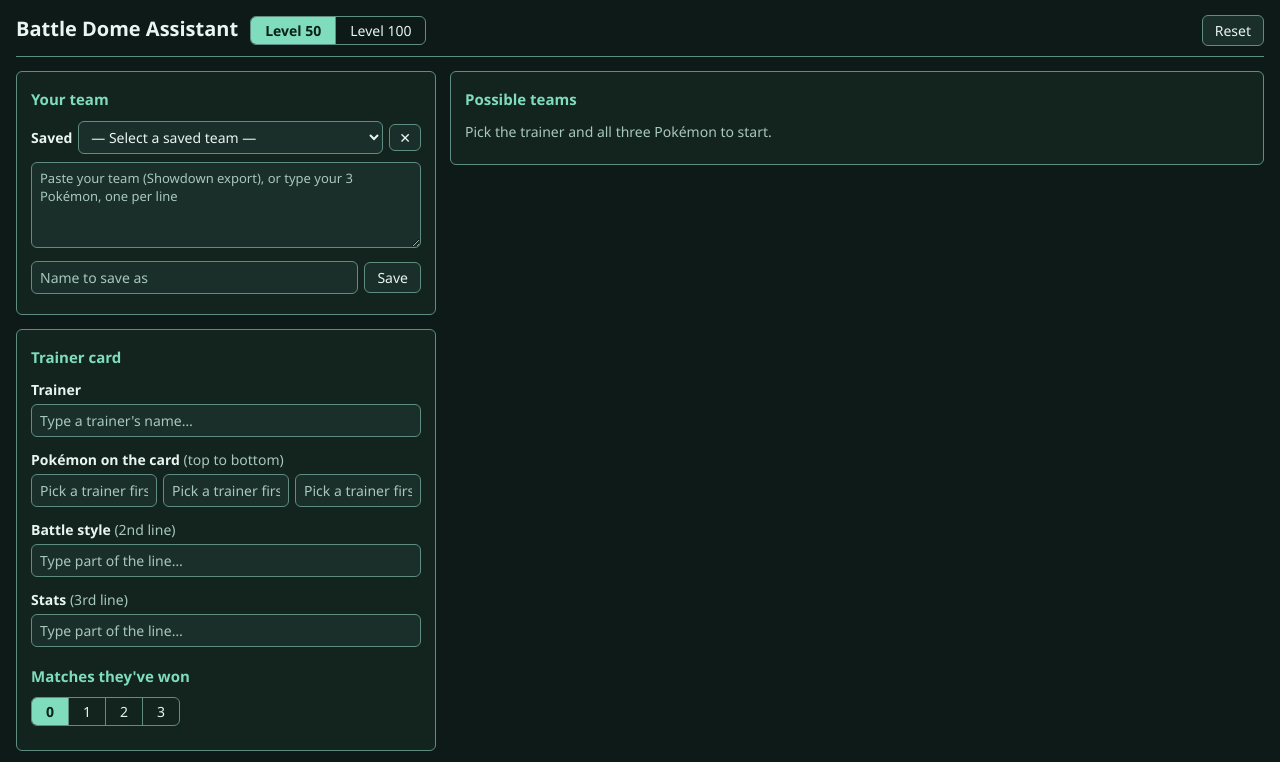
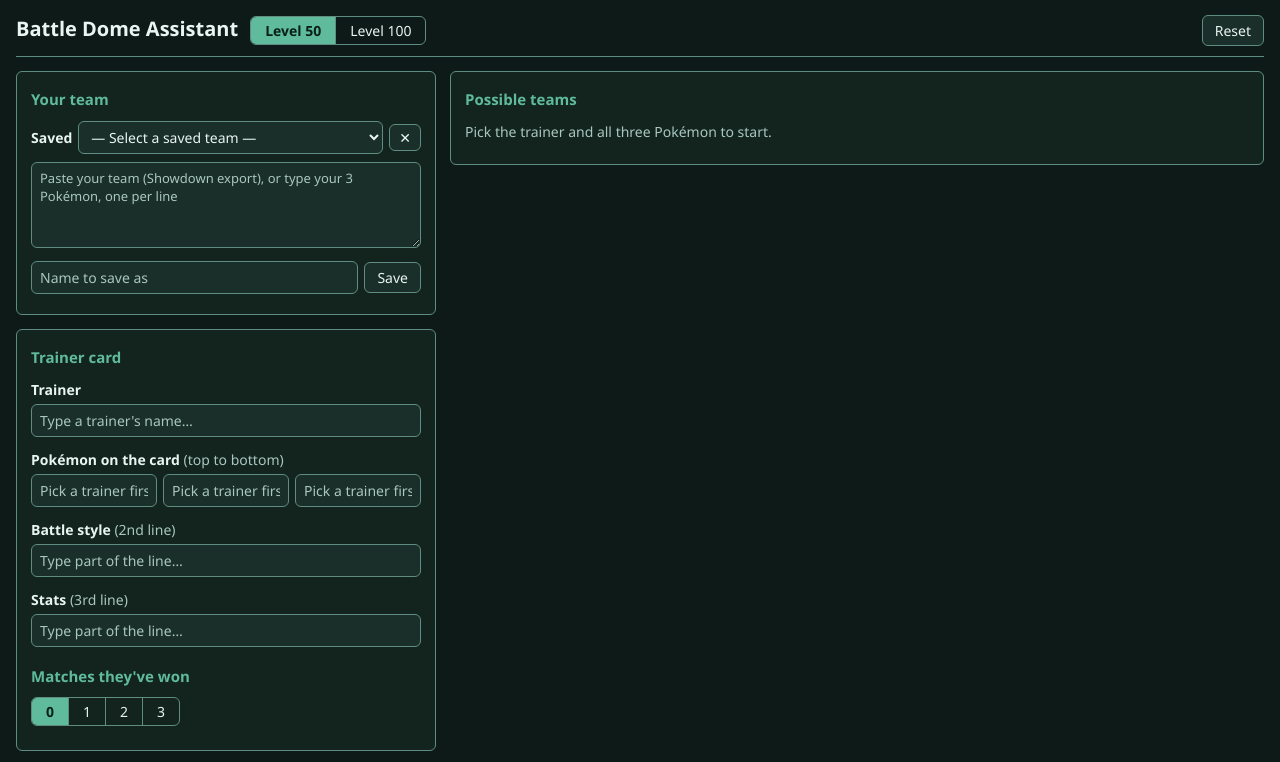
Before and after one commit to echen52/battle-dome-assistant, a plain HTML site: page index.html in a window 1280 px wide. Shown: the top 762 px of the page. Drawn offline with Linux system fonts and the light colour scheme.

Commit message:
Darker seafoam accent (#7fdcbc -> #5fbb9b) to cut glare
Co-Authored-By: Claude Opus 5.5 <noreply@anthropic.com>

```diff
--- a/styles.css
+++ b/styles.css
@@ -11,7 +11,7 @@
   --line: #5f8d81;
   --ink: #e9f5f1;
   --ink-dim: #a8c7be;
-  --accent: #7fdcbc;
+  --accent: #5fbb9b;
   --accent-ink: #082018;
   --good: #c9e98a; --good-bg: #232d14;
   --bad: #ff9c9c;  --bad-bg: #2d1a1f;
```
Also changed, not shown: index.html (line endings or trailing spaces).
